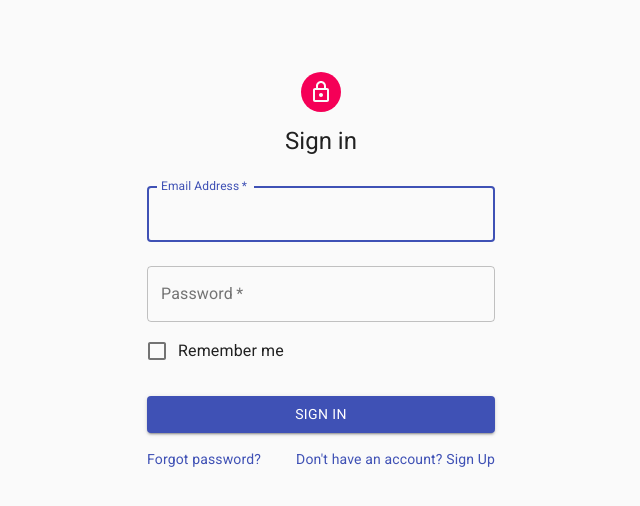
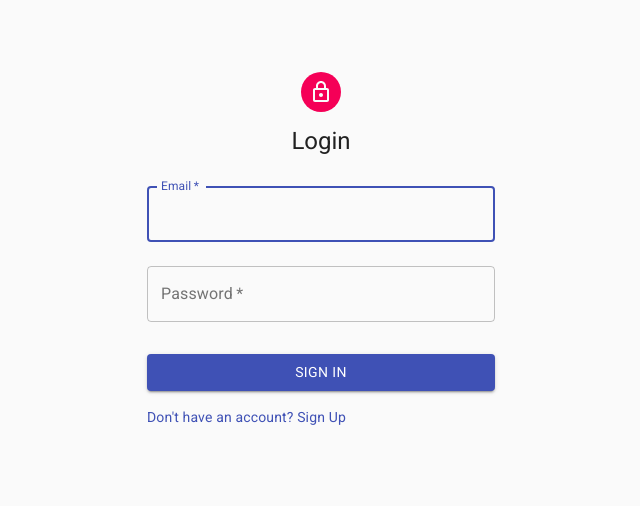
Before and after one commit to luminousnow/goit-react-hw-08-phonebook, a React (Create React App) app: page /login in a window 1280 px wide. Shown: the top 506 px of the page, without its empty margins (319-959 px from the left). Built offline with nearby package versions, Linux system fonts and the light colour scheme.

Commit message:
del no used cod & mports

```diff
--- a/src/views/LoginView.jsx
+++ b/src/views/LoginView.jsx
@@ -3,8 +3,6 @@ import Avatar from '@material-ui/core/Avatar';
 import Button from '@material-ui/core/Button';
 import CssBaseline from '@material-ui/core/CssBaseline';
 import TextField from '@material-ui/core/TextField';
-import FormControlLabel from '@material-ui/core/FormControlLabel';
-import Checkbox from '@material-ui/core/Checkbox';
 import Link from '@material-ui/core/Link';
 import Grid from '@material-ui/core/Grid';
 import LockOutlinedIcon from '@material-ui/icons/LockOutlined';
@@ -43,7 +41,7 @@ export function Login() {
           <LockOutlinedIcon />
         </Avatar>
         <Typography component="h1" variant="h5">
-          Sign in
+          Login
         </Typography>
         <form className={classes.form} noValidate>
           <TextField
@@ -52,7 +50,7 @@ export function Login() {
             required
             fullWidth
             id="email"
-            label="Email Address"
+            label="Email"
             name="email"
             autoComplete="email"
             autoFocus
@@ -68,10 +66,6 @@ export function Login() {
             id="password"
             autoComplete="current-password"
           />
-          <FormControlLabel
-            control={<Checkbox value="remember" color="primary" />}
-            label="Remember me"
-          />
           <Button
             type="submit"
             fullWidth
@@ -82,11 +76,6 @@ export function Login() {
             Sign In
           </Button>
           <Grid container>
-            <Grid item xs>
-              <Link href="#" variant="body2">
-                Forgot password?
-              </Link>
-            </Grid>
             <Grid item>
               <Link href="#" variant="body2">
                 {"Don't have an account? Sign Up"}
--- a/src/views/RegisterView.jsx
+++ b/src/views/RegisterView.jsx
@@ -3,9 +3,6 @@ import Avatar from '@material-ui/core/Avatar';
 import Button from '@material-ui/core/Button';
 import CssBaseline from '@material-ui/core/CssBaseline';
 import TextField from '@material-ui/core/TextField';
-import FormControlLabel from '@material-ui/core/FormControlLabel';
-import Checkbox from '@material-ui/core/Checkbox';
-import Link from '@material-ui/core/Link';
 import Grid from '@material-ui/core/Grid';
 import LockOutlinedIcon from '@material-ui/icons/LockOutlined';
 import Typography from '@material-ui/core/Typography';
@@ -43,31 +40,19 @@ export function Register() {
           <LockOutlinedIcon />
         </Avatar>
         <Typography component="h1" variant="h5">
-          Sign up
+          Registeration
         </Typography>
         <form className={classes.form} noValidate>
           <Grid container spacing={2}>
             <Grid item xs={12} sm={6}>
               <TextField
-                autoComplete="fname"
-                name="firstName"
+                name="name"
                 variant="outlined"
                 required
                 fullWidth
-                id="firstName"
-                label="First Name"
+                id="name"
+                label="Name"
                 autoFocus
-              />
-            </Grid>
-            <Grid item xs={12} sm={6}>
-              <TextField
-                variant="outlined"
-                required
-                fullWidth
-                id="lastName"
-                label="Last Name"
-                name="lastName"
-                autoComplete="lname"
               />
             </Grid>
             <Grid item xs={12}>
@@ -76,7 +61,7 @@ export function Register() {
                 required
                 fullWidth
                 id="email"
-                label="Email Address"
+                label="Email"
                 name="email"
                 autoComplete="email"
               />
@@ -93,12 +78,6 @@ export function Register() {
                 autoComplete="current-password"
               />
             </Grid>
-            <Grid item xs={12}>
-              <FormControlLabel
-                control={<Checkbox value="allowExtraEmails" color="primary" />}
-                label="I want to receive inspiration, marketing promotions and updates via email."
-              />
-            </Grid>
           </Grid>
           <Button
             type="submit"
@@ -109,13 +88,6 @@ export function Register() {
           >
             Sign Up
           </Button>
-          <Grid container justify="flex-end">
-            <Grid item>
-              <Link href="#" variant="body2">
-                Already have an account? Sign in
-              </Link>
-            </Grid>
-          </Grid>
         </form>
       </div>
     </Container>
```
